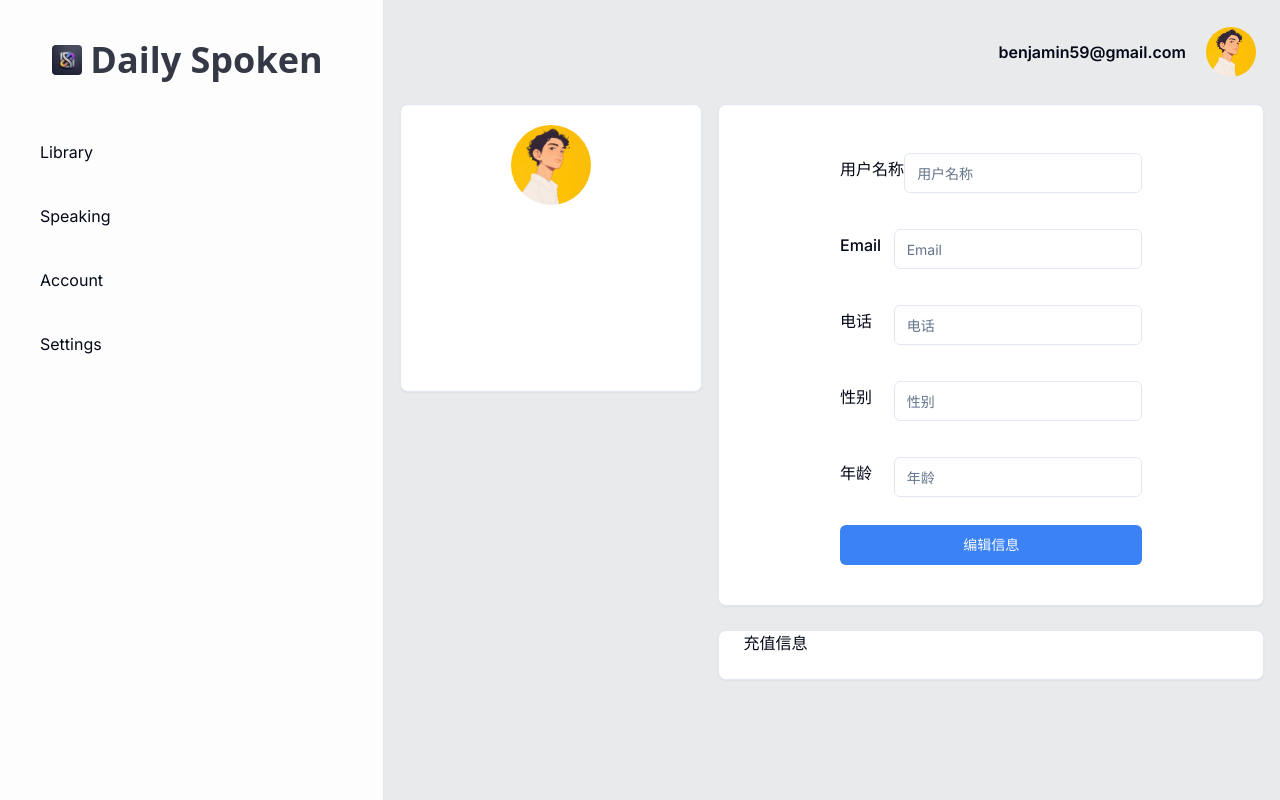
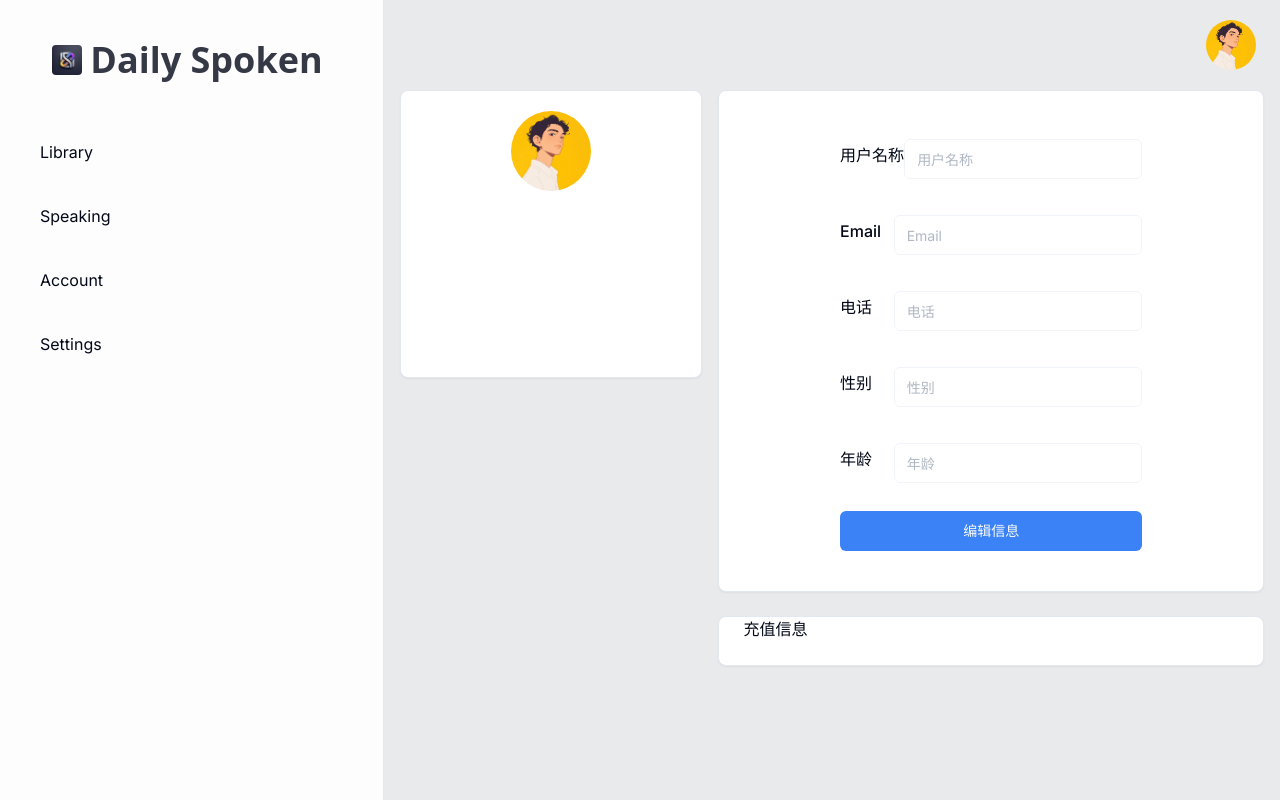
Before and after one commit to BenjaminWu-59/dspoken, a Next.js app in the folder apps/web/: page /dashboard/account in a window 1280 px wide. Built offline with nearby package versions, Linux system fonts and the light colour scheme; a web font is replaced by a local one.

Commit message:
个人信息可编辑防护

```diff
--- a/apps/web/components/dashboard/AccountInfo.tsx
+++ b/apps/web/components/dashboard/AccountInfo.tsx
@@ -91,7 +91,7 @@ const AccountInfo = ({ user }: AccountInfoProps) => {
               <FormItem className="flex items-center">
                 <FormLabel className="w-[22%] text-nowrap text-base">用户名称</FormLabel>
                 <FormControl>
-                  <Input placeholder="用户名称" {...field} />
+                  <Input disabled={!isEdit} placeholder="用户名称" {...field} />
                 </FormControl>
                 <FormMessage />
               </FormItem>
@@ -104,7 +104,7 @@ const AccountInfo = ({ user }: AccountInfoProps) => {
               <FormItem className="flex items-center ">
                 <FormLabel className="w-[22%] text-nowrap text-base">Email</FormLabel>
                 <FormControl>
-                  <Input type="email" placeholder="Email" {...field} />
+                  <Input disabled={!isEdit} type="email" placeholder="Email" {...field} />
                 </FormControl>
                 <FormMessage />
               </FormItem>
@@ -117,7 +117,7 @@ const AccountInfo = ({ user }: AccountInfoProps) => {
               <FormItem className="flex items-center ">
                 <FormLabel className="w-[22%] text-nowrap text-base">电话</FormLabel>
                 <FormControl>
-                  <Input placeholder="电话" {...field} />
+                  <Input disabled={!isEdit} placeholder="电话" {...field} />
                 </FormControl>
                 <FormMessage />
               </FormItem>
@@ -130,7 +130,7 @@ const AccountInfo = ({ user }: AccountInfoProps) => {
               <FormItem className="flex items-center ">
                 <FormLabel className="w-[22%] text-nowrap text-base">性别</FormLabel>
                 <FormControl>
-                  <Input placeholder="性别" {...field} />
+                  <Input disabled={!isEdit} placeholder="性别" {...field} />
                 </FormControl>
                 <FormMessage />
               </FormItem>
@@ -146,6 +146,7 @@ const AccountInfo = ({ user }: AccountInfoProps) => {
                   <Input
                     type="number"
                     placeholder="年龄"
+                    disabled={!isEdit}
                     value={field.value ?? ""} // Convert null to empty string
                     onChange={(e) => field.onChange(e.target.value ? Number(e.target.value) : null)}
                   />
--- a/apps/web/components/dashboard/Topbar.tsx
+++ b/apps/web/components/dashboard/Topbar.tsx
@@ -8,11 +8,23 @@ import {
 import Image from "next/image";
 import { Button } from "../ui/button";
 import { signout } from "@/api/auth";
+import { getUser, User } from '@/api/user';
+import { useEffect, useState } from "react";
 
 const Topbar = () => {
+  const [user, setUser] = useState<User | null>(null);
+  useEffect(() => {
+    const fetchUser = async () => {
+      const userData = await getUser();
+      setUser(userData);
+    };
+
+    fetchUser();
+  }, []);
+
   return (
     <div className="px-6 py-5 flex justify-end items-center">
-      <p className="p-5 font-semibold">benjamin59@gmail.com</p>
+      <p className="p-5 font-semibold">{user?.name}</p>
       <DropdownMenu>
         <DropdownMenuTrigger asChild>
           <div className="flex justify-center items-center">
```
